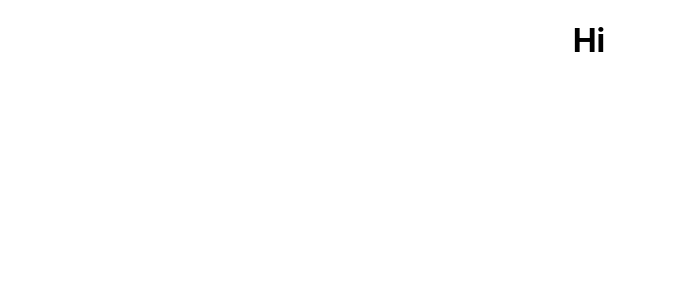
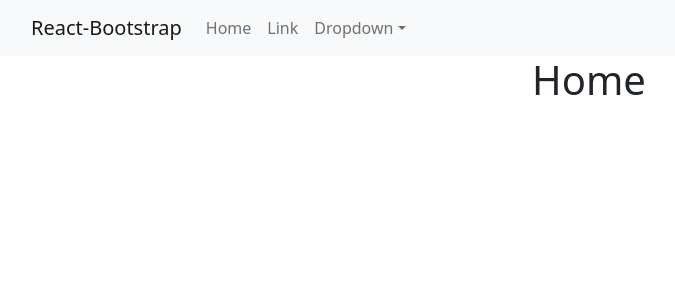
Before and after one commit to Hemenhk/locations, a React (Create React App) app: page / in a window 1280 px wide. Shown: the top 300 px of the page, without its empty margins (51-726 px from the left). Built offline with nearby package versions, Linux system fonts and the light colour scheme.

Commit message:
Install react router and bootstrap

```diff
--- a/public/index.html
+++ b/public/index.html
@@ -10,11 +10,18 @@
       content="Web site created using create-react-app"
     />
     <link rel="apple-touch-icon" href="%PUBLIC_URL%/logo192.png" />
+    <!-- Link to React Bootstrap-->
+    <link
+      rel="stylesheet"
+      href="https://cdn.jsdelivr.net/npm/bootstrap@5.2.3/dist/css/bootstrap.min.css"
+      integrity="sha384-rbsA2VBKQhggwzxH7pPCaAqO46MgnOM80zW1RWuH61DGLwZJEdK2Kadq2F9CUG65"
+      crossorigin="anonymous"
+    />
     <!--
       manifest.json provides metadata used when your web app is installed on a
       user's mobile device or desktop. See https://developers.google.com/web/fundamentals/web-app-manifest/
     -->
-    <link rel="manifest" href="%PUBLIC_URL%/manifest.json" />
+    <link rel="manifest" href="%PUBLIC_URL%/manifest.json" crossorigin="use-credentials" />
     <!--
       Notice the use of %PUBLIC_URL% in the tags above.
       It will be replaced with the URL of the `public` folder during the build.
--- a/src/App.js
+++ b/src/App.js
@@ -1,10 +1,16 @@
-import logo from './logo.svg';
+import { Route, Routes } from 'react-router-dom';
 import './App.css';
+import NavBar from './components/NavBar';
 
 function App() {
   return (
     <div className="App">
-      <h1>Hi</h1>
+      <NavBar />
+      <Routes>
+        <Route path='/' element={<h1>Home</h1>} />
+        <Route path='signup' element={() => {}}/>
+        <Route path='signin' element={() => {}}/>
+      </Routes>
     </div>
   );
 }
--- /dev/null
+++ b/src/components/NavBar.js
@@ -0,0 +1,32 @@
+import React from 'react'
+import { Container, Navbar, NavDropdown, Nav } from 'react-bootstrap'
+
+const NavBar = () => {
+  return (
+    <Navbar bg="light" expand="lg">
+      <Container>
+        <Navbar.Brand href="#home">React-Bootstrap</Navbar.Brand>
+        <Navbar.Toggle aria-controls="basic-navbar-nav" />
+        <Navbar.Collapse id="basic-navbar-nav">
+          <Nav className="me-auto">
+            <Nav.Link href="#home">Home</Nav.Link>
+            <Nav.Link href="#link">Link</Nav.Link>
+            <NavDropdown title="Dropdown" id="basic-nav-dropdown">
+              <NavDropdown.Item href="#action/3.1">Action</NavDropdown.Item>
+              <NavDropdown.Item href="#action/3.2">
+                Another action
+              </NavDropdown.Item>
+              <NavDropdown.Item href="#action/3.3">Something</NavDropdown.Item>
+              <NavDropdown.Divider />
+              <NavDropdown.Item href="#action/3.4">
+                Separated link
+              </NavDropdown.Item>
+            </NavDropdown>
+          </Nav>
+        </Navbar.Collapse>
+      </Container>
+    </Navbar>
+  )
+}
+
+export default NavBar
--- a/src/index.js
+++ b/src/index.js
@@ -1,13 +1,17 @@
-import React from 'react';
-import ReactDOM from 'react-dom/client';
-import './index.css';
-import App from './App';
-import reportWebVitals from './reportWebVitals';
+import React from "react";
+import ReactDOM from "react-dom/client";
+import "./index.css";
+import App from "./App";
+import reportWebVitals from "./reportWebVitals";
+import { BrowserRouter } from "react-router-dom";
+import 'bootstrap/dist/css/bootstrap.min.css';
 
-const root = ReactDOM.createRoot(document.getElementById('root'));
+const root = ReactDOM.createRoot(document.getElementById("root"));
 root.render(
   <React.StrictMode>
-    <App />
+    <BrowserRouter>
+      <App />
+    </BrowserRouter>
   </React.StrictMode>
 );
 
```
